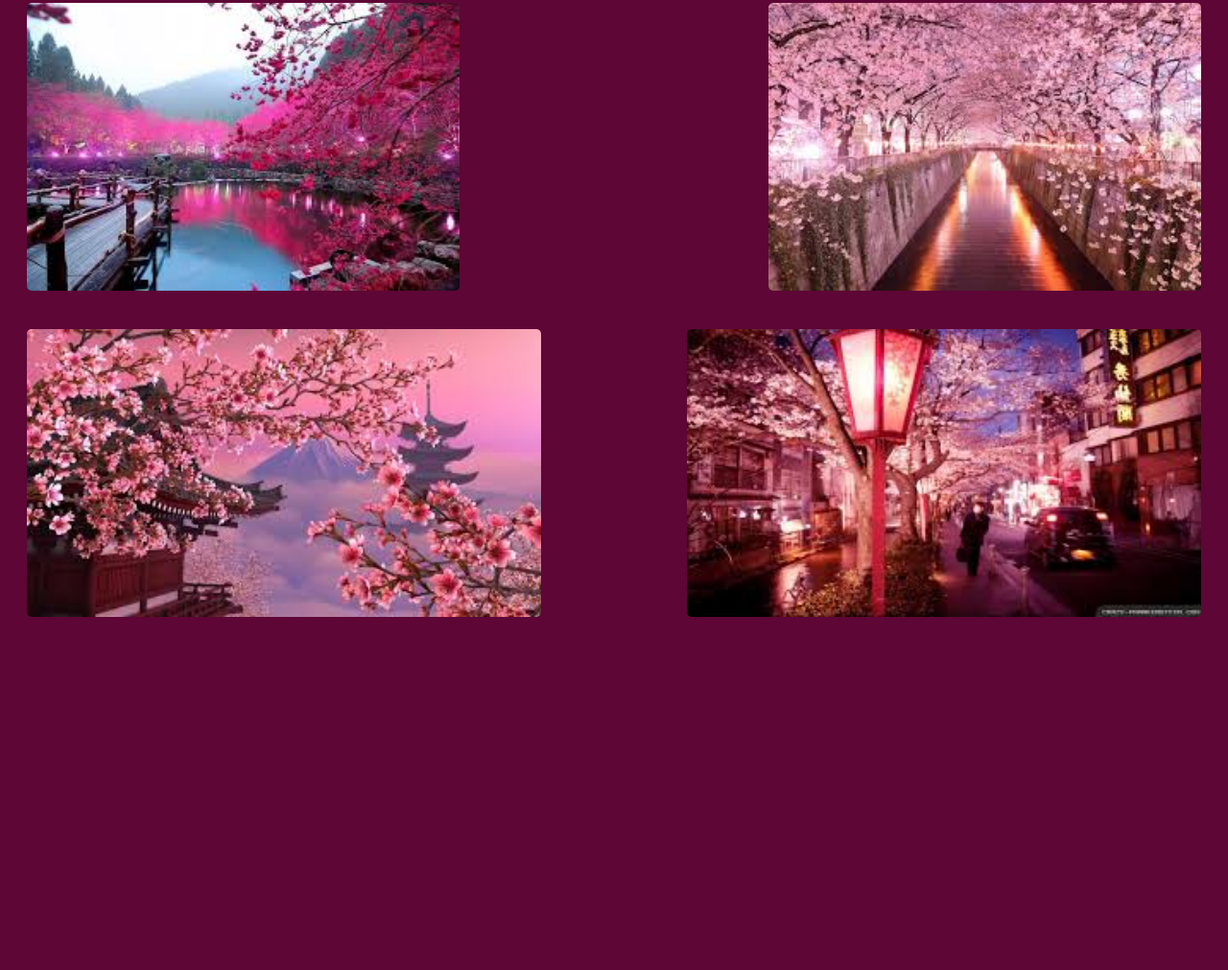
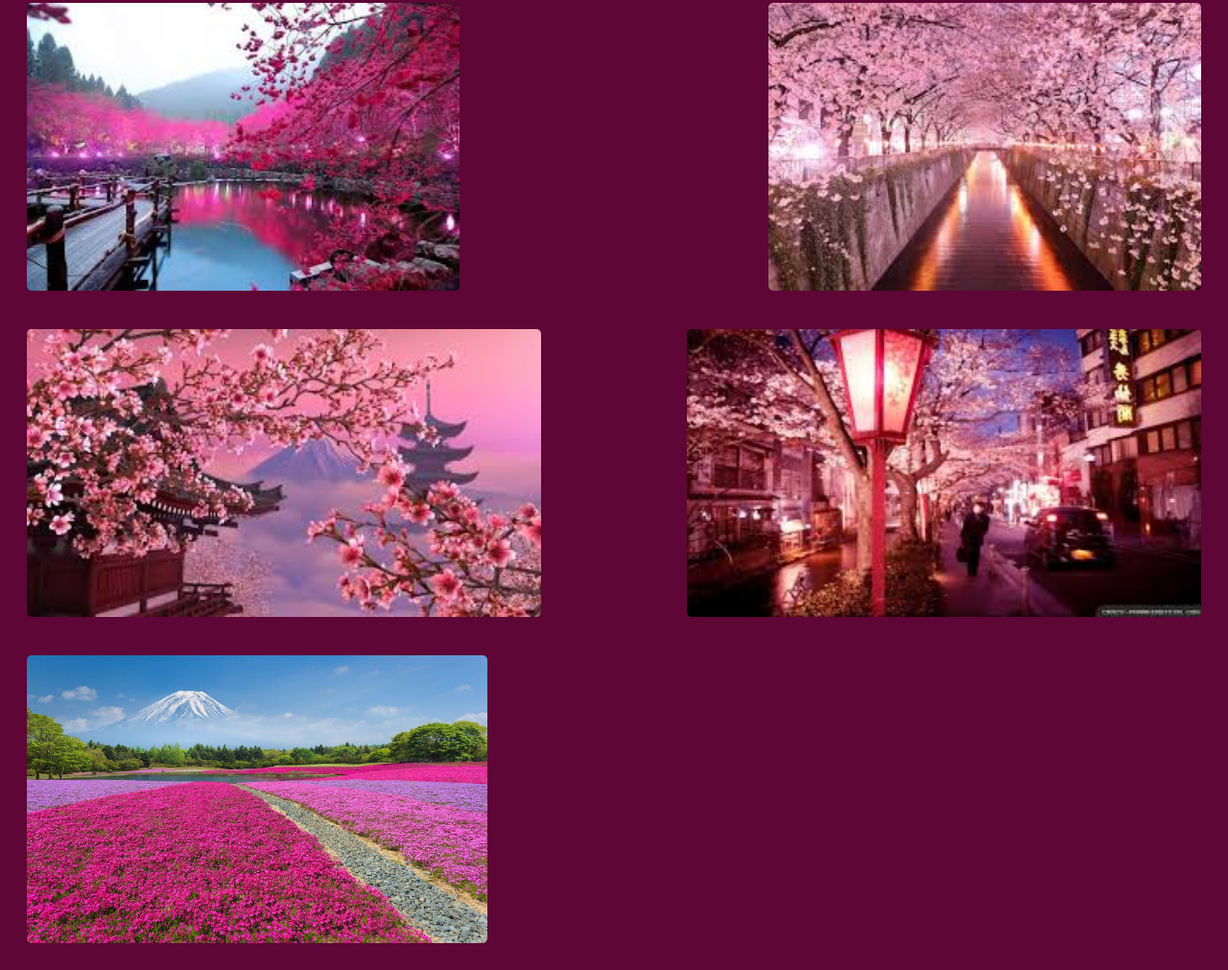
Before and after one commit to ejaz4/fifi-and-ejazs-mood-board, a plain HTML site: page index.html in a window 1280 px wide. Shown: the part 1115-2126 px from the top of the page at 96% size. Before the commit the page ends 1786 px from the top, so only its background shows below. Drawn offline with Linux system fonts and the light colour scheme.

Commit message:
Update index.html

```diff
--- a/index.html
+++ b/index.html
@@ -20,6 +20,7 @@
             <image src="images/8.jpg" />
             <image src="images/9.jpg" />
             <image src="images/10.jpg" />
+            <image src="images/mount-fuji-shibazakura-festival-PINKMOSS0417.jpg" />
         </div>
     </body>
 </html>
```
